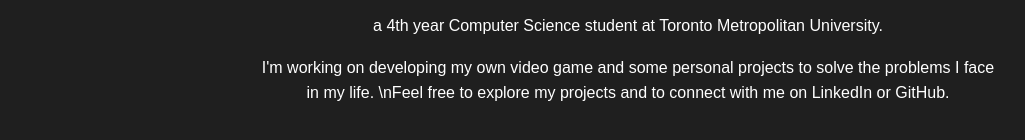
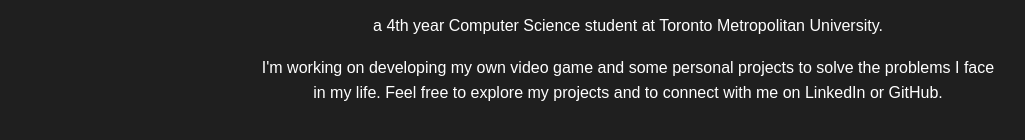
Before and after one commit to arifekrem/MyWebsite, a plain HTML site: page index.html in a window 1280 px wide. Shown: the part 410-550 px from the top of the page, without its empty margins (12-1037 px from the left). Drawn offline with nearby package versions, Linux system fonts and the light colour scheme; a web font is replaced by a local one.

Commit message:
made changes to readme and index.html

```diff
--- a/index.html
+++ b/index.html
@@ -93,7 +93,7 @@
         </p>
 
         <p>
-            I'm working on developing my own video game and some personal projects to solve the problems I face in my life. \nFeel free to explore my projects and to connect with me on LinkedIn or GitHub.
+            I'm working on developing my own video game and some personal projects to solve the problems I face in my life. Feel free to explore my projects and to connect with me on LinkedIn or GitHub.
         </p>
     </div>
 </body>
```
Also changed, not shown: README.md.
